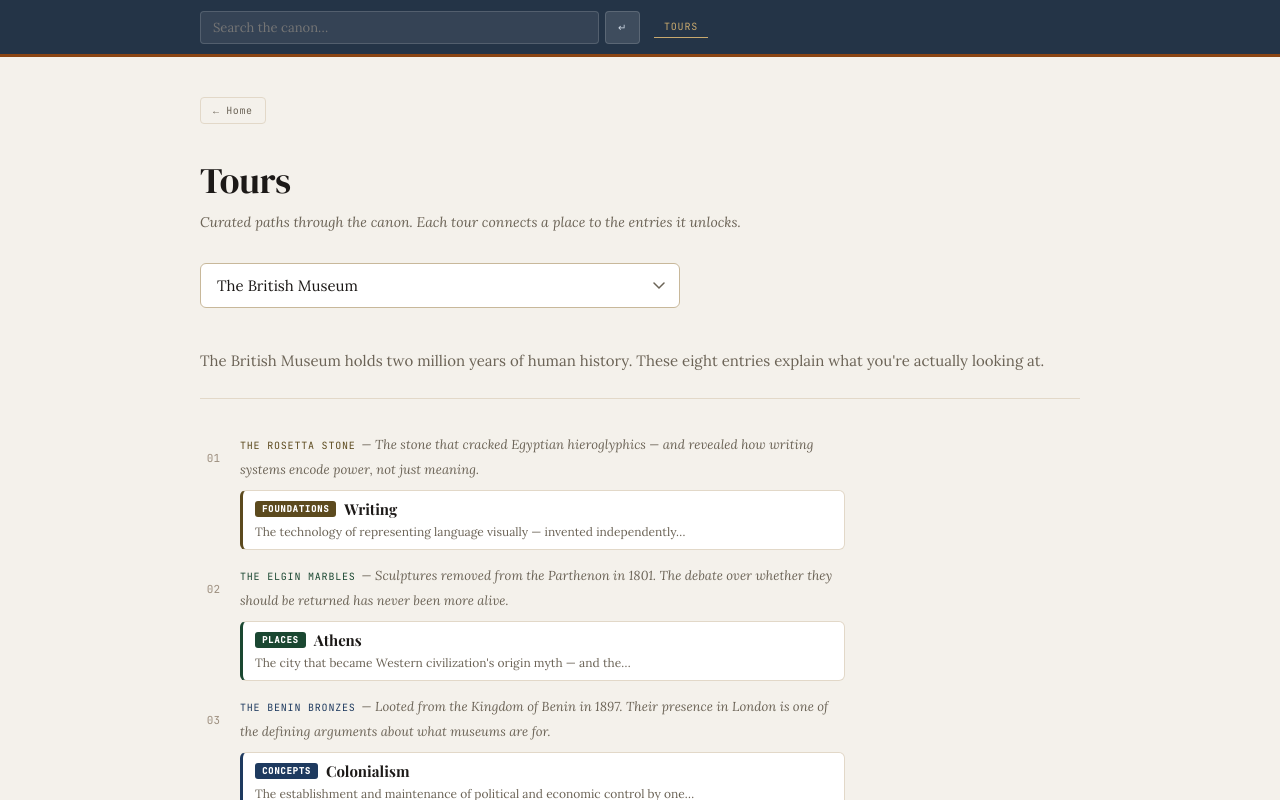
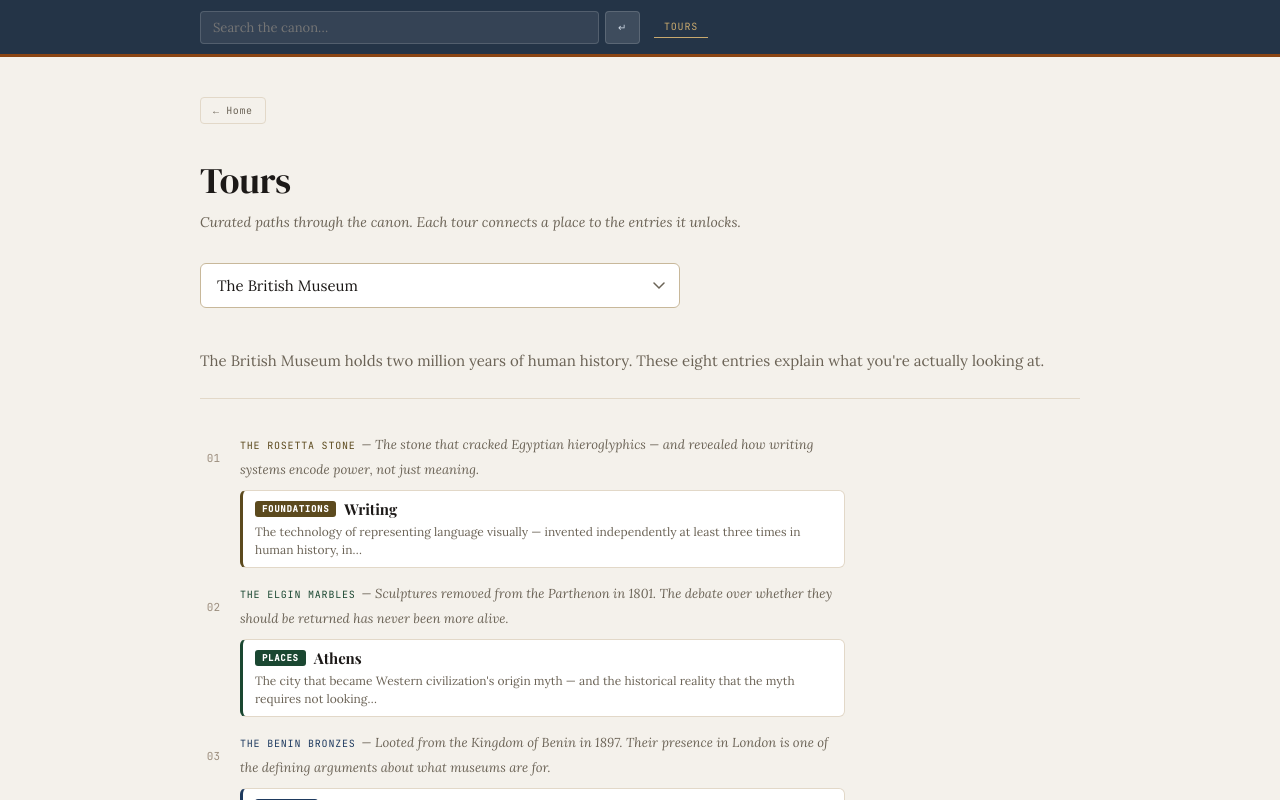
Before and after one commit to alexplatt72/Commonplace, a React (Vite) app in the folder commonplace/commonplace/: page / in a window 1280 px wide. Both pictures are taken after a click on the button "TOURS". Shown: the top 800 px of the page. Built offline with nearby package versions, Linux system fonts and the light colour scheme; a web font is replaced by a local one.

Commit message:
Add files via upload

```diff
--- a/commonplace/commonplace/src/App.jsx
+++ b/commonplace/commonplace/src/App.jsx
@@ -1283,7 +1283,7 @@
                         </span>
                       </div>
                       <div style={{ fontFamily:"'Lora',serif", fontSize:12, color:C.muted, lineHeight:1.5 }}>
-                        {entry.summary ? (() => { const words = entry.summary.split(' '); let out = ''; for (const w of words) { if ((out+' '+w).trim().length > 75) break; out = (out+' '+w).trim(); } return out + '…'; })() : ''}
+                        {entry.summary ? (() => { const words = entry.summary.split(' '); let out = ''; for (const w of words) { if ((out+' '+w).trim().length > 120) break; out = (out+' '+w).trim(); } return out + '…'; })() : ''}
                       </div>
                     </div>
                   </div>
```
